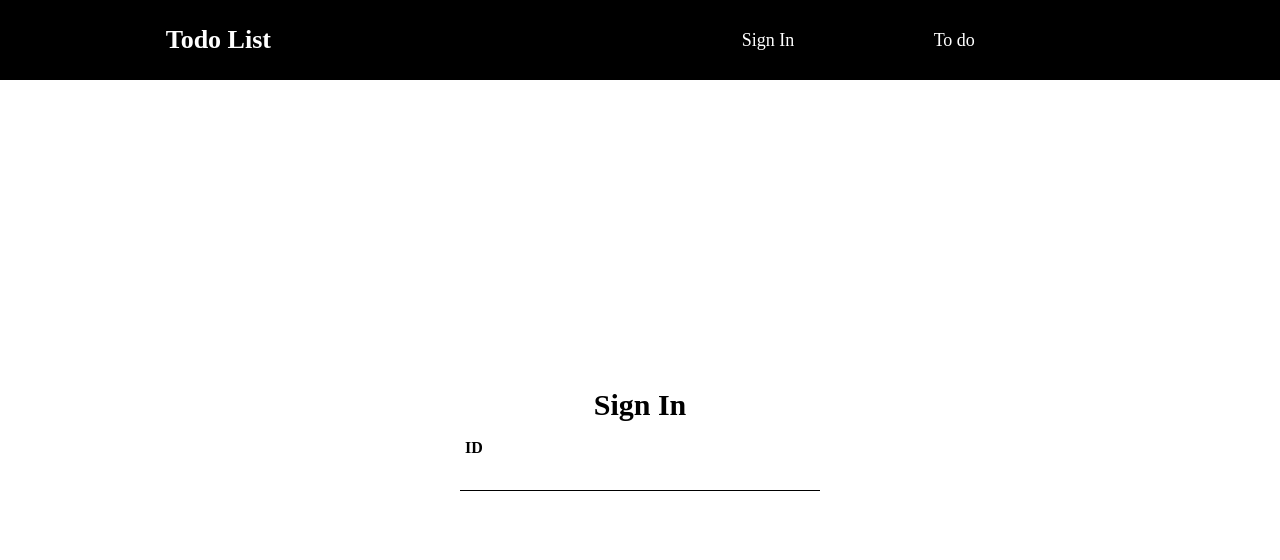
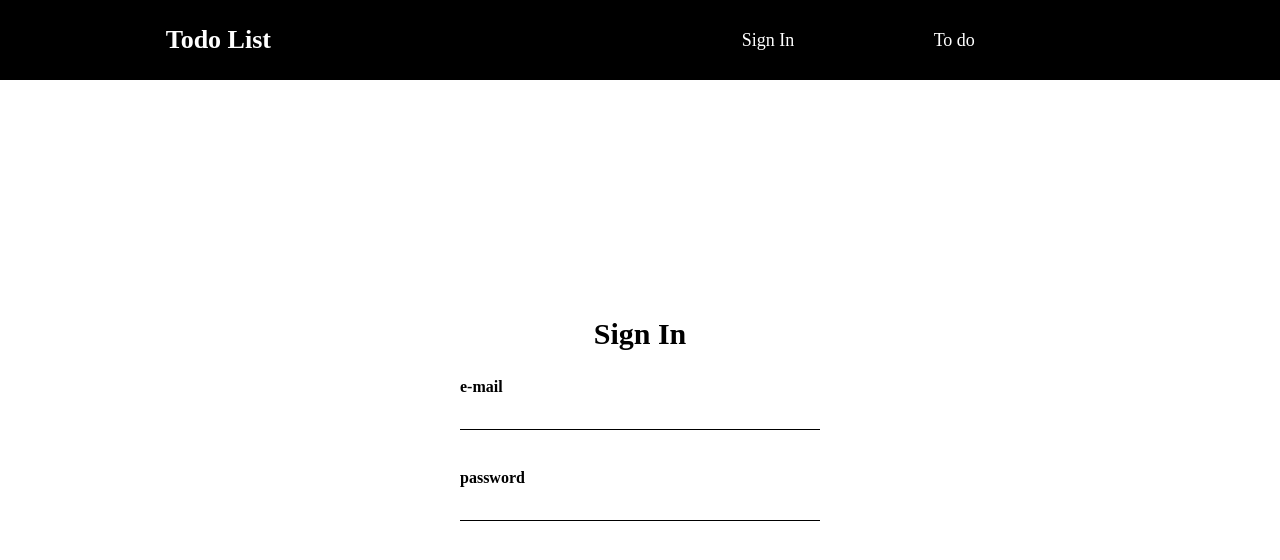
Before and after one commit to rlawlsyoung/wanted-pre-onboarding-frontend, a React (Create React App) app: page /signin in a window 1280 px wide. Shown: the top 560 px of the page. Built offline with nearby package versions, Linux system fonts and the light colour scheme; a web font is replaced by a local one.

Commit message:
[Fix] InputBox 컴포넌트 inputType을 받도록 수정

```diff
--- a/src/components/Header.tsx
+++ b/src/components/Header.tsx
@@ -6,8 +6,12 @@ const Header = () => {
     <StyledHeader>
       <Logo>Todo List</Logo>
       <Nav>
-        <Link to="/signin">Sign In</Link>
-        <Link to="/todo">To do</Link>
+        <Link to="/signin" className="expansion">
+          Sign In
+        </Link>
+        <Link to="/todo" className="expansion">
+          To do
+        </Link>
       </Nav>
     </StyledHeader>
   );
--- a/src/components/InputBox.tsx
+++ b/src/components/InputBox.tsx
@@ -2,19 +2,15 @@ import styled from 'styled-components';
 
 interface InputProps {
   title: string;
-  isEmail: boolean;
+  inputType: string;
   handleOnChange: () => void;
 }
 
-const InputBox: React.FC<InputProps> = ({ title, isEmail, handleOnChange }) => {
+const InputBox: React.FC<InputProps> = ({ title, inputType, handleOnChange }) => {
   return (
     <StyledInput>
       <InputTitle>{title}</InputTitle>
-      {isEmail ? (
-        <Input data-testid="email-input" onChange={handleOnChange} />
-      ) : (
-        <Input data-testid="password-input" onChange={handleOnChange} />
-      )}
+      <Input data-testid={inputType} onChange={handleOnChange} />
     </StyledInput>
   );
 };
@@ -23,11 +19,12 @@ const StyledInput = styled.div`
   display: flex;
   flex-direction: column;
   width: 100%;
+  margin-bottom: 40px;
 `;
 
 const InputTitle = styled.p`
   font-weight: 700;
-  margin: 5px;
+  margin-bottom: 5px;
 `;
 
 const Input = styled.input`
--- a/src/pages/SignIn.tsx
+++ b/src/pages/SignIn.tsx
@@ -7,7 +7,8 @@ const SignIn = () => {
     <StyledSignIn className="flex-center">
       <Form className="flex-center">
         <FormTitle> Sign In</FormTitle>
-        <InputBox title="ID" isEmail={true} handleOnChange={() => {}}></InputBox>
+        <InputBox title="e-mail" inputType="email-input" handleOnChange={() => {}}></InputBox>
+        <InputBox title="password" inputType="password-input" handleOnChange={() => {}}></InputBox>
       </Form>
     </StyledSignIn>
   );
@@ -23,7 +24,7 @@ const Form = styled.form`
 `;
 
 const FormTitle = styled.h2`
-  margin-bottom: 15px;
+  margin-bottom: 30px;
   font-size: 30px;
   font-weight: 900;
 `;
--- a/src/styles/GlobalStyles.ts
+++ b/src/styles/GlobalStyles.ts
@@ -16,18 +16,28 @@ const GlobalStyle = createGlobalStyle`
     -webkit-tap-highlight-color: rgba(0,0,0,0);
     -webkit-tap-highlight-color: transparent;
   }
+
   a {
     text-decoration: none;
   }
+
   body {
     margin:0 auto;
     font-family: "Pretendard";
     }
+
   .flex-center{
     display: flex;
     align-items: center;
     justify-content: center;
   }
+
+  .expansion{
+    &:hover {
+          transform: scale(1.1);
+          transition: 0.3s;
+        }
+  }
 `;
 
 export default GlobalStyle;
```
Also changed, not shown: src/components/Button.tsx (added, +11 -0 lines).
